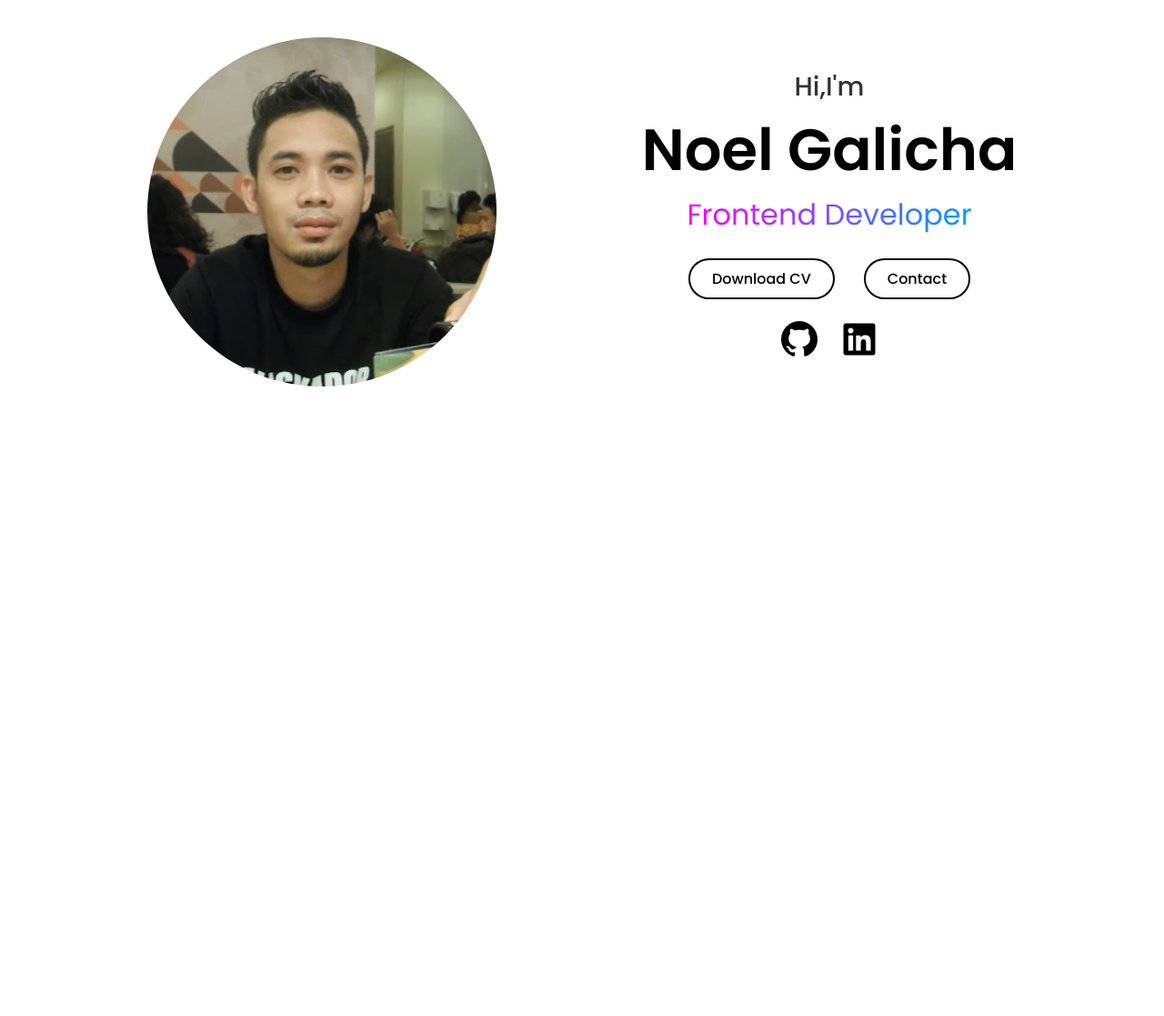
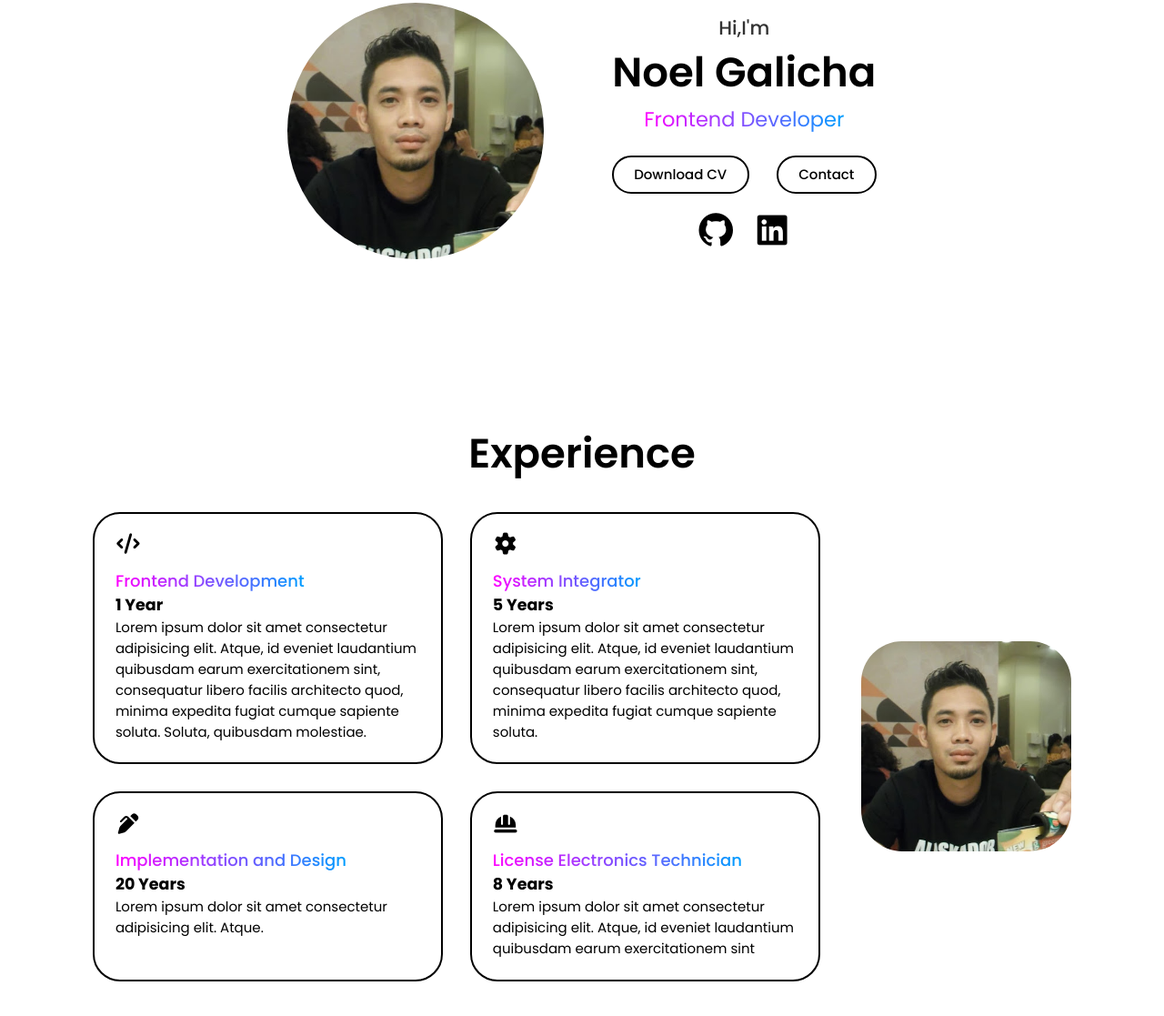
Before and after one commit to Noelzkie22/Portfolio, a plain HTML site: page index.html in a window 1280 px wide. Shown: the part 87-1204 px from the top of the page at 91% size. Before the commit the page ends 800 px from the top, so only its background shows below. Drawn offline with Linux system fonts and the light colour scheme.

Commit message:
experience completed

```diff
--- a/index.html
+++ b/index.html
@@ -56,13 +56,13 @@
            <h1>Noel Galicha</h1>
            <span>Frontend Developer</span>
     </div>
-     <!--Buttons-->
+<!--Buttons-->
      <div class="btn-group">
       <div class="btn">Download CV</div>
       <div class="btn">Contact</div>
      </div>
 
-    <!--Social Media-->
+<!--Social Media-->
      <div class="socials">
       <i class="fa-brands fa-github"></i>
       <i class="fa-brands fa-linkedin"></i>
@@ -72,6 +72,45 @@
    </div>
   </section>
 
+<!--Experience-->
+  <section id="experience" class="experience">
+    <h2 class="section-title">Experience</h2>
+    <div class="experience-info">
+      <div class="grid">
+
+
+        <div class="grid-card">
+        <i class="fa-solid fa-code"></i>
+          <span>Frontend Development</span>
+          <h3>1 Year</h3>
+          <p>Lorem ipsum dolor sit amet consectetur adipisicing elit. Atque, id eveniet laudantium quibusdam earum exercitationem sint, consequatur libero facilis architecto quod, minima expedita fugiat cumque sapiente soluta. Soluta, quibusdam molestiae.</p>
+        </div>
+
+        <div class="grid-card">
+          <i class="fa-sharp fa-solid fa-gear"></i>
+          <span>System Integrator</span>
+          <h3>5 Years</h3>
+          <p>Lorem ipsum dolor sit amet consectetur adipisicing elit. Atque, id eveniet laudantium quibusdam earum exercitationem sint, consequatur libero facilis architecto quod, minima expedita fugiat cumque sapiente soluta.</p>
+        </div>
+
+        <div class="grid-card">
+          <i class="fa-solid fa-pen-clip"></i>
+          <span>Implementation and Design</span>
+          <h3>20 Years</h3>
+          <p>Lorem ipsum dolor sit amet consectetur adipisicing elit. Atque.</p>
+        </div>
+
+        <div class="grid-card">
+          <i class="fa-solid fa-helmet-safety"></i>
+          <span>License Electronics Technician</span>
+          <h3>8 Years</h3>
+          <p>Lorem ipsum dolor sit amet consectetur adipisicing elit. Atque, id eveniet laudantium quibusdam earum exercitationem sint</p>
+        </div>
+      </div>
+         <img src="Images/NBG pics.jpg" alt="">
+    </div>
+  </section>
+
 
 <!-- JavaScript -->
 <script src="script.js"></script>
--- a/style.css
+++ b/style.css
@@ -1,4 +1,9 @@
-* {
+html {
+  font-size: 15px;
+}*
+
+
+{
   margin: 0;
   padding: 0;
   box-sizing: border-box;
@@ -18,7 +23,7 @@ header {
   align-items: center;
   justify-content: center;
 
-  gap: 5rem;
+  gap: 3rem;
 
   background-color: rgba(0, 0, 0, 0.8);
   backdrop-filter: blur(8px);
@@ -70,7 +75,7 @@ header {
 }
 
 .visit-btn{
-  padding: 0.8rem 1.5rem;
+  padding: 0.5rem 1.2rem;
   border: none;
   font-weight: 500;
   font-size: 1rem;
@@ -92,7 +97,7 @@ header {
 
 section{
   min-height:100h;
-  padding:8rem 12%;
+  padding:6rem 8%;
   width:100%;
   position:relative;
 }
@@ -106,12 +111,12 @@ section{
     display:flex;
     align-items: center;
     justify-content: center;
-    gap:10rem;
+    gap:5rem;
 
 }
 
 .about img{
-  width:30vw;
+  width:22vw;
   border-radius: 50%;
 }
 .info-box{
@@ -124,21 +129,21 @@ section{
 }
 
 .info-box h3{
-   font-size: 1.8rem;
+   font-size: 1.4rem;
    font-weight: 500;
    opacity: 0.8;
 
 }
 
 .info-box h1{
-  font-size: 4rem;
+  font-size: 3rem;
   font-weight: 600;
 }
 .info-box span{
   background: linear-gradient(to right,rgb(255,0,255),rgb(0,157,255));
   background-clip: text;
   color: transparent;
-  font-size: 2rem;
+  font-size: 1.5rem;
 }
 
 .btn-group{
@@ -176,3 +181,66 @@ section{
 .socials i:hover{
   transform: scale(1.1);
 }
+
+.section-title{
+   text-align:center ;
+   font-size: 3rem;
+   font-weight: 600;
+   margin-bottom: 2rem;
+   }
+
+   .experience-info{
+    display: flex;
+    align-items: center;
+    justify-content: center;
+    gap: 3rem;
+   }
+
+  .experience img{
+     width:18vw;
+     border-radius: 3rem;
+  }
+  .grid{
+    display: grid;
+    grid-template-columns: repeat(2,1fr);
+    gap: 2rem;
+  }
+.grid-card{
+  border:2px solid black;
+  border-radius:  2rem; ;
+  padding: 1.5rem;
+  display: flex;
+  flex-direction: column;
+  align-items: baseline;
+  justify-content: left;
+  cursor: pointer;
+  transition: 0.2s ease-in-out;
+  }
+  .grid-card:hover{
+    transform:scale(1.02) ;
+    background-color: black;
+    color: white;
+  }
+  .grid-card i{
+    font-size: 1.5rem;
+    margin-bottom: 1rem;
+  }
+
+  .grid-card span{
+    font-size:1.2rem ;
+    font-weight:500 ;
+    background: linear-gradient(to right,rgb(255,0,255),rgb(0,157,255));
+    background-clip: text;
+    color: transparent;
+  }
+
+  ::-webkit-scrollbar{
+    width: 20px;
+  }
+  ::-webkit-scrollbar-track{
+    background-color: rgb(219,219,219);
+  }
+
+  ::-webkit-scrollbar-thumb{
+    background: linear-gradient(to buttom,rgb(255,0,255),rgb(0,157,255));
+  }
```
